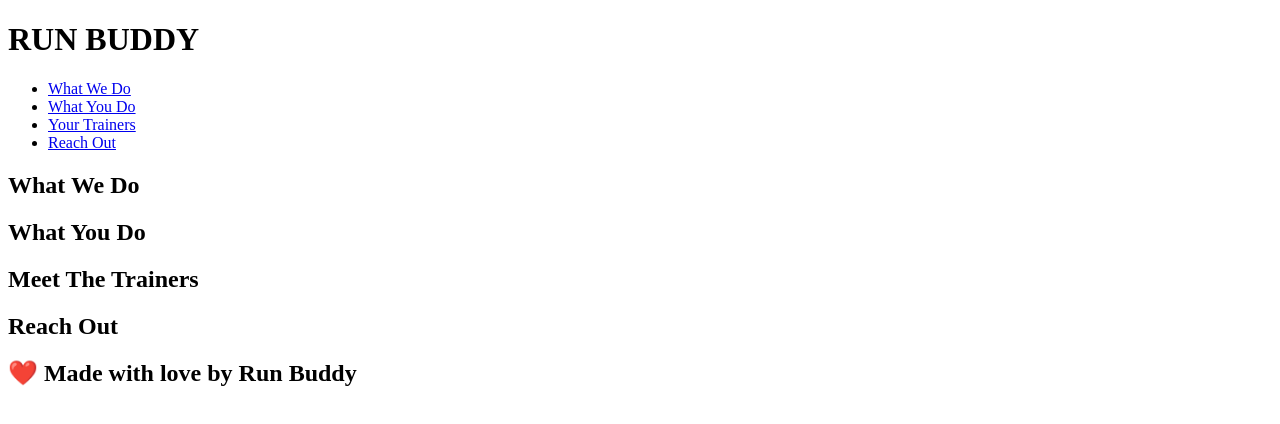
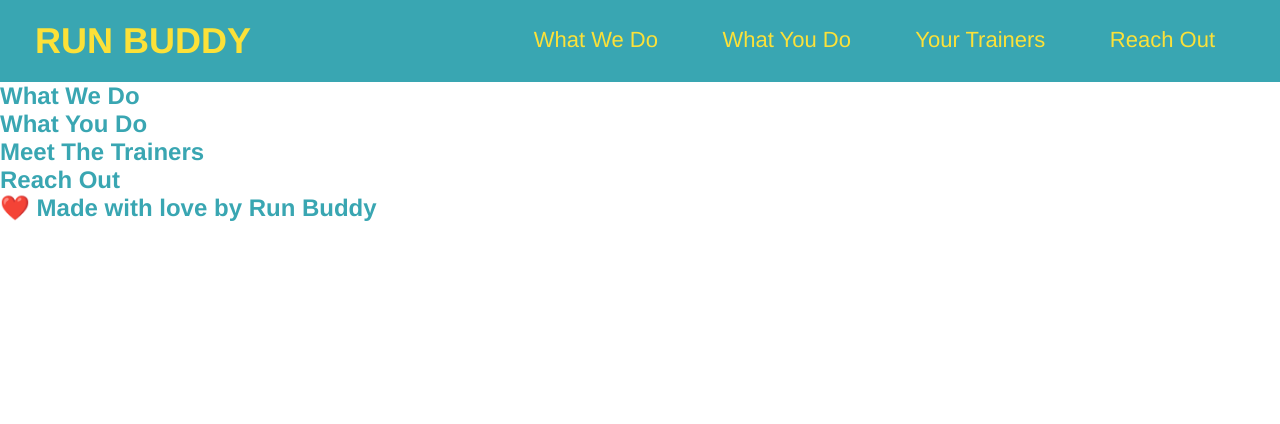
Before and after one commit to brivera14/run-buddy, a plain HTML site: page index.html in a window 1280 px wide. Drawn offline with Linux system fonts and the light colour scheme.

Commit message:
Header Design

```diff
--- /dev/null
+++ b/assets/css/style.css
@@ -0,0 +1,51 @@
+* {
+	margin: 0;
+	padding: 0;
+}
+
+body {
+	/* more on this crazy alphanumerical value in a minute! */
+	color: #39a6b2;
+	font-family: Helvetica, Arial, sans-serif;
+}
+
+/* apply styles to <header> */
+header {
+	padding: 20px 35px;
+	background-color: #39a6b2;
+}
+
+header h1 {
+	font-weight: bold;
+	font-size: 36px;
+	color: #fce138;
+	margin: 0;
+}
+
+header a {
+	text-decoration: none;
+	color: #fce138;
+}
+
+header nav {
+	float: right;
+	margin: 7px 0;
+}
+
+header nav ul li {
+	display: inline;
+}
+
+header nav ul li a {
+	margin: 0 30px;
+	font-weight: lighter;
+	font-size: 22px;
+}
+
+header h1 {
+	font-weight: bold;
+	font-size: 36px;
+	color: #fce138;
+	margin: 0;
+	display: inline;
+}
--- a/index.html
+++ b/index.html
@@ -3,6 +3,7 @@
     <head>
         <meta charset="UTF-8" />
         <title>Run Buddy</title>
+        <link rel="stylesheet" href="./assets/css/style.css"/>
     </head>
     <body>
         <!-- navigation -->
```
